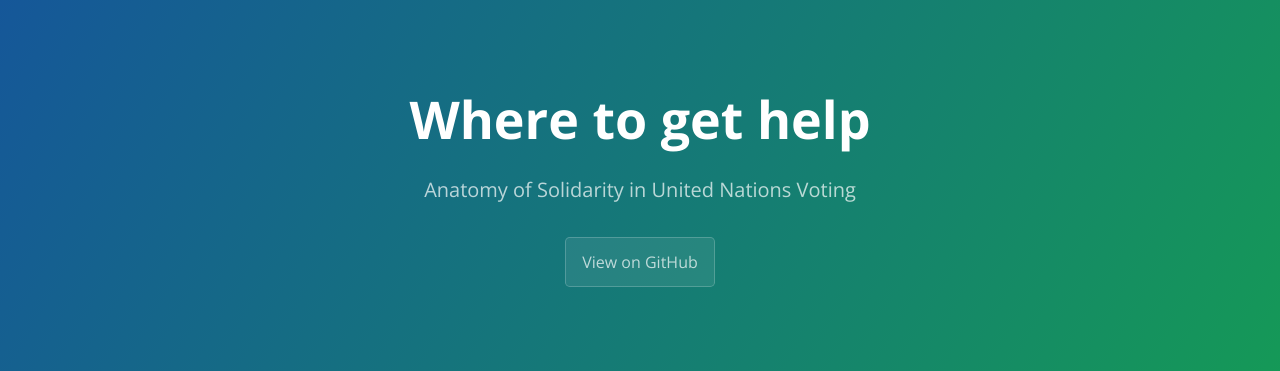
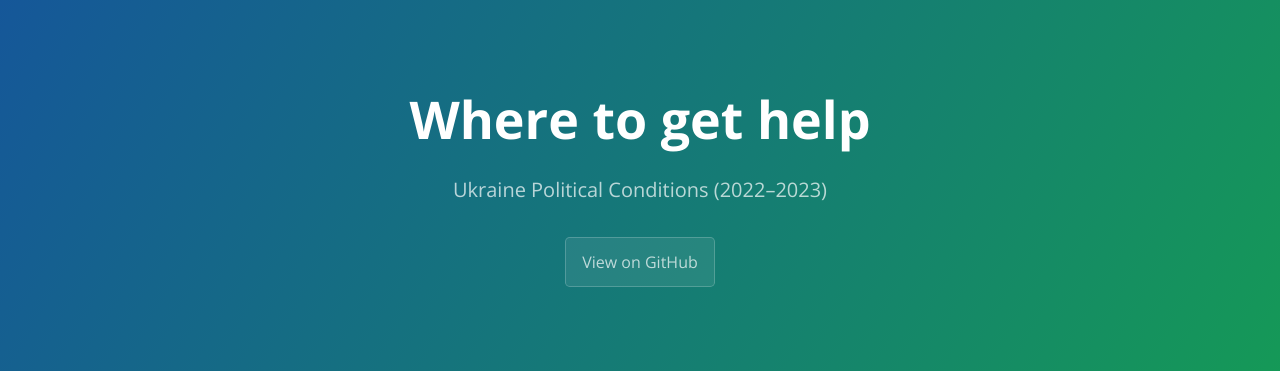
Before and after one commit to sobolsky/UN_UPC_2024, a Jekyll site: the page built from docs/SUPPORT.md, in a window 1280 px wide. Shown: the top 371 px of the page. Built offline with Jekyll 4.4.1, drawn with Linux system fonts in a browser that asks for light colours; our own code applies the rules of GitHub Pages for plain Markdown files.

Commit message:
Update _config.yml

```diff
--- a/_config.yml
+++ b/_config.yml
@@ -1,5 +1,5 @@
-title: Anatomy of Solidarity
-description: Anatomy of Solidarity in United Nations Voting
+title: Anatomy of Solidarity in UN Voting
+description: Ukraine Political Conditions (2022–2023)
 show_downloads: false
 google_analytics:
 theme: jekyll-theme-cayman
```
